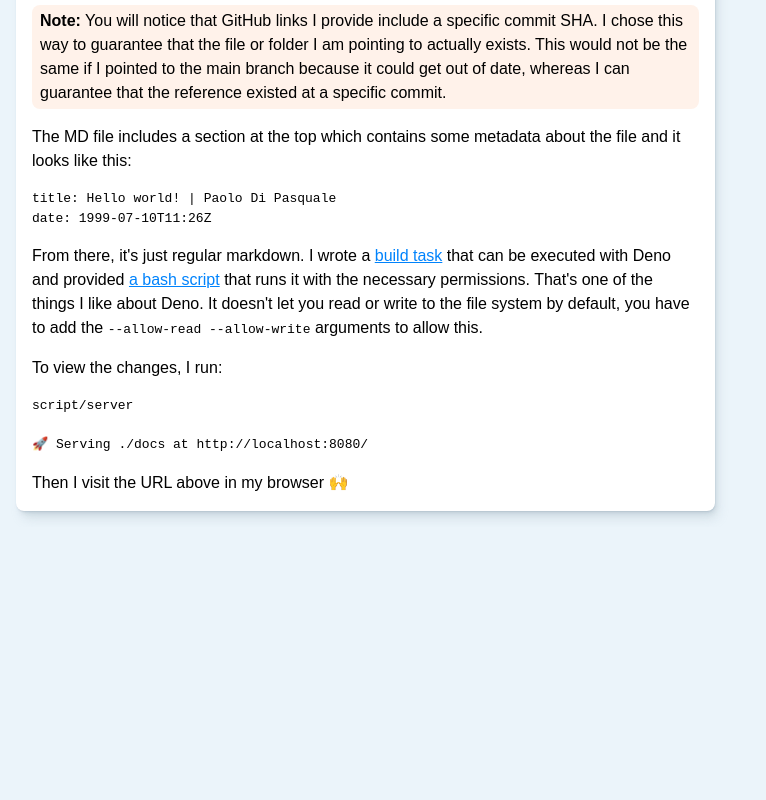
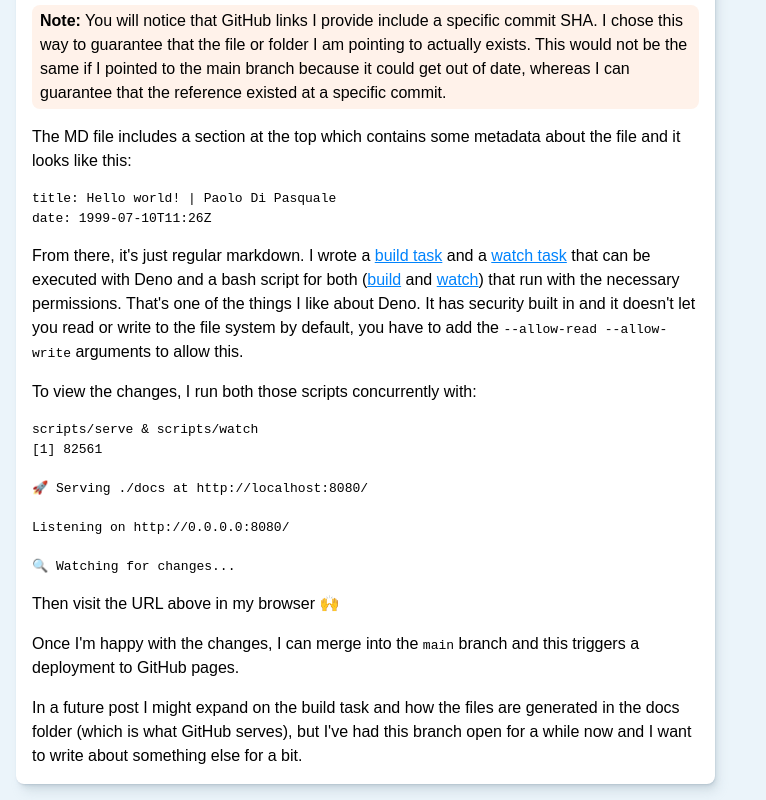
Before and after one commit to pdp2/hi, a plain HTML site: page docs/posts/the-making-of-this-website.html in a window 1280 px wide. Shown: the part 600-1400 px from the top of the page, without its empty margins (0-766 px from the left). Before the commit the page ends 1127 px from the top, so only its background shows below. Drawn offline with Linux system fonts and the light colour scheme.

Commit message:
Add the making of this website post

```diff
--- a/docs/posts/the-making-of-this-website.html
+++ b/docs/posts/the-making-of-this-website.html
@@ -28,8 +28,8 @@
     </h2>
     <time datetime="2025-07-10T11:26Z">Thu, 10 Jul 2025</time>
 
-      <p>Part of the idea of making my own website and using it as an opportunity to create my own tools for doing it, was also so that I could write about it. I am now in a position where I can add a MD file to the posts folder, run the build script and have it generate the HTML for the pages. I think this is a good point to reflect on what I have done so far.</p>
-<p>Before I get stuck in, I just wanted to mention the unescapable topic that is AI. As an engineer I have found it interesting to use tools such as <a href="https://cursor.com/en">Cursor</a> and <a href="https://www.warp.dev/">Warp</a>. I have learned so much using them and I have found that the conversational approach to learning has really helped me clarify certain concepts that I was trying to grasp. It&#39;s probably something that deserves its own dedicated post, but I just wanted to mention that I have leaned on these tools, particularly for writing the scripts to build and serve the website locally. The reason I mention it is because I have actually found that it encourages me to do more rather than less. Where in the past I may have thought, I&#39;ll pick a library to acheive something, I&#39;m finding that I give it a go myself, which is why I guess I&#39;m trying to build a SSG in the first place. </p>
+      <p>Part of the idea for making my own website was to use it as an opportunity to create my own tools for doing it, and also so I could write about it. I am now in a position where I can add a MD file to the posts folder, run the build script and have it generate the HTML for the pages. I think this is a good point to reflect on what I have done so far.</p>
+<p>Before I get stuck in, I just wanted to mention the unescapable topic that is AI. As an engineer I have found it interesting to use tools such as <a href="https://cursor.com/en">Cursor</a> and <a href="https://www.warp.dev/">Warp</a>. I have learned so much using them and I have found that the conversational approach to learning has really helped me clarify certain concepts that I was trying to grasp. It&#39;s probably something that deserves its own dedicated post, but I just wanted to mention that I have leaned on these tools, particularly for writing the scripts to build and serve the website locally. I have actually found that it encourages me to write more code rather than less. Where in the past I may have thought, I&#39;ll pick a library to acheive something, I&#39;m thinking &quot;I can give it a go myself!&quot;. I guess that&#39;s why I&#39;m trying to build a SSG in the first place 😅.</p>
 <p>To start with I&#39;ll describe my current workflow for adding a new post. The first step is to create a MD file in the <a href="https://github.com/pdp2/hi/tree/e676a82f5251cda1b254d91baf9fb7ee3f7128be/posts">posts directory</a>.</p>
 <aside data-type="note">
   You will notice that GitHub links I provide include a specific commit SHA. I chose this way to guarantee that the file or folder I am pointing to actually exists. This would not be the same if I pointed to the main branch because it could get out of date, whereas I can guarantee that the reference existed at a specific commit.
@@ -39,13 +39,20 @@
 <pre><code>title: Hello world! | Paolo Di Pasquale
 date: 1999-07-10T11:26Z
 </code></pre>
-<p>From there, it&#39;s just regular markdown. I wrote a <a href="https://github.com/pdp2/hi/blob/e676a82f5251cda1b254d91baf9fb7ee3f7128be/scripts/tasks/build.js">build task</a> that can be executed with Deno and provided <a href="https://github.com/pdp2/hi/blob/e676a82f5251cda1b254d91baf9fb7ee3f7128be/scripts/build">a bash script</a> that runs it with the necessary permissions. That&#39;s one of the things I like about Deno. It doesn&#39;t let you read or write to the file system by default, you have to add the <code>--allow-read --allow-write</code> arguments to allow this.</p>
-<p>To view the changes, I run:</p>
-<pre><code>script/server
+<p>From there, it&#39;s just regular markdown. I wrote a <a href="https://github.com/pdp2/hi/blob/e676a82f5251cda1b254d91baf9fb7ee3f7128be/scripts/tasks/build.js">build task</a> and a <a href="https://github.com/pdp2/hi/blob/e676a82f5251cda1b254d91baf9fb7ee3f7128be/scripts/tasks/watch.js">watch task</a> that can be executed with Deno and a bash script for both (<a href="https://github.com/pdp2/hi/blob/e676a82f5251cda1b254d91baf9fb7ee3f7128be/scripts/build">build</a> and <a href="https://github.com/pdp2/hi/blob/e676a82f5251cda1b254d91baf9fb7ee3f7128be/scripts/watch">watch</a>) that run with the necessary permissions. That&#39;s one of the things I like about Deno. It has security built in and it doesn&#39;t let you read or write to the file system by default, you have to add the <code>--allow-read --allow-write</code> arguments to allow this.</p>
+<p>To view the changes, I run both those scripts concurrently with:</p>
+<pre><code>scripts/serve &amp; scripts/watch
+[1] 82561
 
 🚀 Serving ./docs at http://localhost:8080/
+
+Listening on http://0.0.0.0:8080/
+
+🔍 Watching for changes...
 </code></pre>
-<p>Then I visit the URL above in my browser 🙌</p>
+<p>Then visit the URL above in my browser 🙌</p>
+<p>Once I&#39;m happy with the changes, I can merge into the <code>main</code> branch and this triggers a deployment to GitHub pages.</p>
+<p>In a future post I might expand on the build task and how the files are generated in the docs folder (which is what GitHub serves), but I&#39;ve had this branch open for a while now and I want to write about something else for a bit.</p>
 
 
   </article>
```
Also changed, not shown: docs/index.html (+1 -1 lines), 1 other file.
